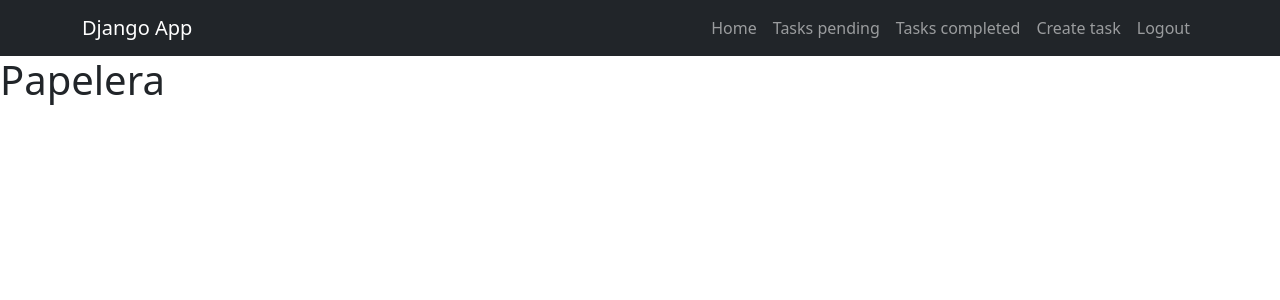
After one commit to J28tejada/django-auth-crud, a Django app: page /trash/ in a window 1280 px wide. The commit adds this page. Shown: the top 300 px of the page. Run offline with Django 5.2, Linux system fonts and the light colour scheme; the visitor is signed in with stand-in values (Sample User, id 1); data that the repository does not hold is empty.

Commit message:
update functions

```diff
--- a/djangocrud/urls.py
+++ b/djangocrud/urls.py
@@ -29,6 +29,9 @@ urlpatterns = [
     path('tasks/<int:task_id>/', views.task_detail, name='task_detail'),
     path('tasks/<int:task_id>/complete', views.complete_task, name='complete_task'),
     path('tasks/<int:task_id>/delete', views.delete_task, name='delete_task'),
+    path('trash/', views.trash, name='trash'),
+    path('delete_task/<int:task_id>/permanently', views.delete_task_permanently, name='delete_task_permanently'),
+    path('restore_task/<int:task_id>/', views.restore_task, name='restore_task'),
     path('logout/', views.signout, name='logout'),
     path('signin/', views.signin, name='signin'),
 ]
--- a/tasks/models.py
+++ b/tasks/models.py
@@ -9,6 +9,7 @@ class Task(models.Model):
     datecompleted = models.DateTimeField(null=True, blank=True)
     important = models.BooleanField(default=False)
     user = models.ForeignKey(User, on_delete=models.CASCADE)
+    is_deleted = models.BooleanField(default=False)
 
     def __str__(self):
         return self.title + '- by ' + self.user.username
--- a/tasks/templates/base.html
+++ b/tasks/templates/base.html
@@ -16,7 +16,7 @@
       <div class="collapse navbar-collapse" id="navbarNav">
         <ul class="navbar-nav ms-auto">
             <li class="nav-item">
-                <a href="/" class="nav-link">Home</a>
+                <a href="{% url 'Home' %}" class="nav-link">Home</a>
             </li>
             {% if user.is_authenticated %}
             <li class="nav-item">
@@ -26,17 +26,17 @@
                 <a href="{% url 'task_completed' %}" class="nav-link">Tasks completed</a>
             </li>
             <li class="nav-item">
-                <a href="/tasks/create/" class="nav-link">Create task</a>
+                <a href="{% url 'create_task' %}" class="nav-link">Create task</a>
             </li>
             <li class="nav-item">
-                <a href="/logout" class="nav-link">Logout</a>
+                <a href="{% url 'logout' %}" class="nav-link">Logout</a>
             </li>
             {% else %}
             <li class="nav-item">
-                <a href="/signup" class="nav-link">Signup</a>
+                <a href="{% url 'Signup' %}" class="nav-link">Signup</a>
             </li>
             <li class="nav-item">
-                <a href="/signin" class="nav-link">Signin</a>
+                <a href="{% url 'signin' %}" class="nav-link">Signin</a>
             </li>
             {% endif %}
         </ul>
--- a/tasks/templates/create_task.html
+++ b/tasks/templates/create_task.html
@@ -6,7 +6,7 @@
             <div class="col-md-4 offset-md-4 mt-5 ">
 
                 <form action="/tasks/create/" method="POST" class="card card-body">
-                <h1>Create Tasks</h1>
+                <h1>Create Task</h1>
 
                 {{error}}
                 {% csrf_token %}
--- /dev/null
+++ b/tasks/templates/trash.html
@@ -0,0 +1,20 @@
+{% extends 'base.html' %}
+
+{% block content %}
+
+<h1>Papelera</h1>
+<ul>
+    {% for task in tasks %}
+        <li>{{ task.title }}
+            <form action="{% url 'restore_task' task.id %}" method="post">
+                {% csrf_token %}
+                <button type="submit">Restaurar</button>
+            </form>
+            <form action="{% url 'delete_task_permanently' task.id %}" method="post">
+                {% csrf_token %}
+                <button type="submit">Eliminar definitivamente</button>
+            </form>
+        </li>
+    {% endfor %}
+</ul>
+{% endblock %}
--- a/tasks/views.py
+++ b/tasks/views.py
@@ -93,11 +93,33 @@ def complete_task(request, task_id):
         return redirect('tasks')
 
 @login_required
+def trash(request):
+    tasks = Task.objects.filter(user=request.user, is_deleted=True)
+    return render(request, 'trash.html', {'tasks': tasks})
+
+@login_required
 def delete_task(request, task_id):
-    task = get_object_or_404(Task, pk=task_id, user=request.user)
+    task = get_object_or_404(Task, pk=task_id, user=request.user, is_deleted=False)
+    if request.method == 'POST':
+        task.is_deleted = True
+        task.save()
+        return redirect('tasks')
+
+@login_required
+def delete_task_permanently(request, task_id):
+    task = get_object_or_404(Task, pk=task_id, user=request.user, is_deleted=True)
     if request.method == 'POST':
         task.delete()
-        return redirect('tasks')
+        return redirect('trash')
+
+@login_required
+def restore_task(request, task_id):
+    task = get_object_or_404(Task, pk=task_id, user=request.user, is_deleted=True)
+    if request.method == 'POST':
+        task.is_deleted = False
+        task.save()
+        return redirect('trash')
+
 
 @login_required
 def signout(request):
```
